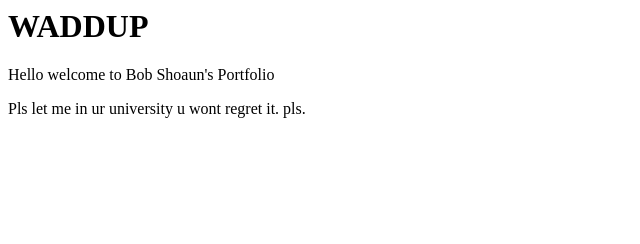
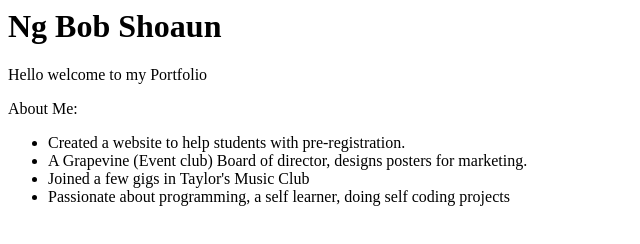
Before and after one commit to BobShoaun/Portfolio, a plain HTML site: page index.html in a window 1280 px wide. Shown: the whole page, without its empty margins (0-640 px from the left). Drawn offline with Linux system fonts and the light colour scheme.

Commit message:
updated about me

```diff
--- a/index.html
+++ b/index.html
@@ -1,7 +1,13 @@
 <head>
-<h1> WADDUP </h1>
+<h1> Ng Bob Shoaun </h1>
 </head>
 <body>
-  <p> Hello welcome to Bob Shoaun's Portfolio </p>
-  <p> Pls let me in ur university u wont regret it. pls.</p>
+  <p> Hello welcome to my Portfolio </p>
+  <p> About Me: </p>
+  <ul>
+    <li> Created a website to help students with pre-registration. </li>
+    <li> A Grapevine (Event club) Board of director, designs posters for marketing. </li>
+    <li> Joined a few gigs in Taylor's Music Club </li>
+    <li> Passionate about programming, a self learner, doing self coding projects </li>
+  </ul>
 </body>
```
